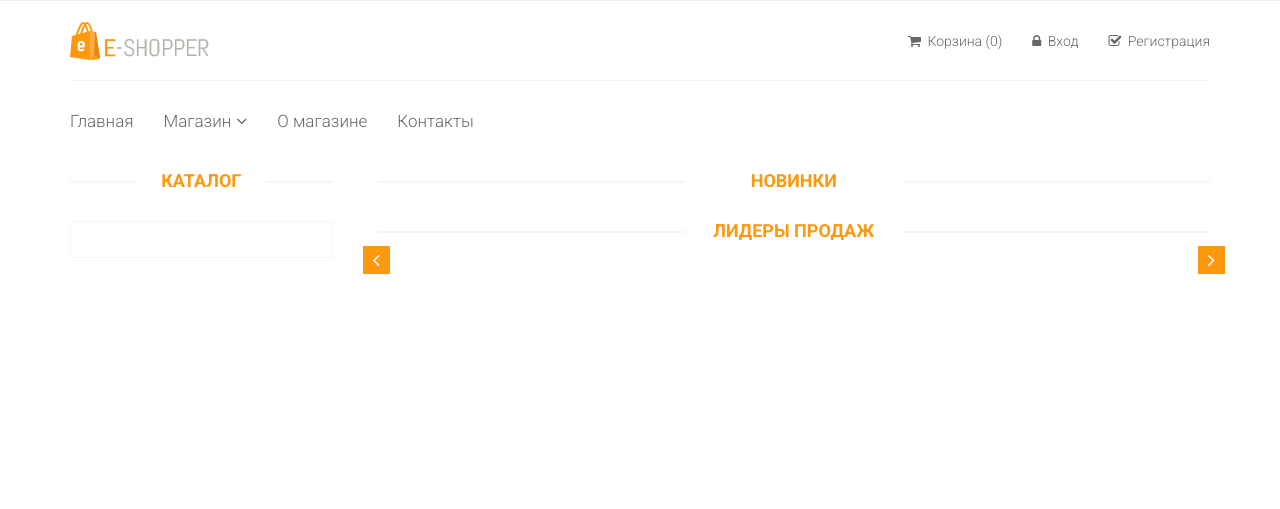
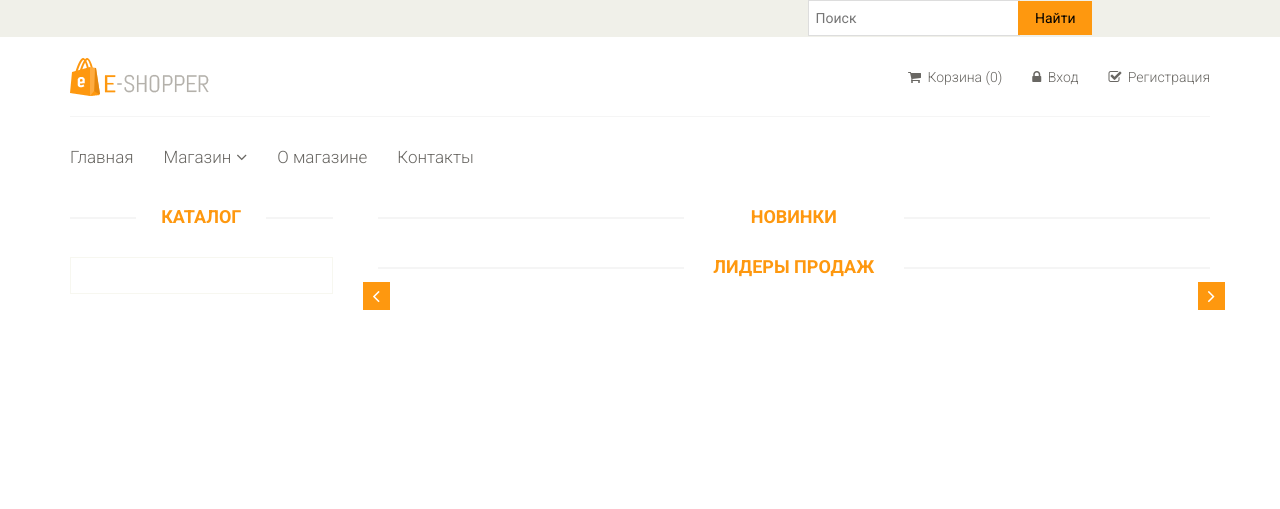
Before and after one commit to wlad96/myshop, a PHP site: page / in a window 1280 px wide. Shown: the top 509 px of the page. Run offline with PHP 8.4, Linux system fonts and the light colour scheme; data that the repository does not hold is empty; some libraries are stand-ins or nearby versions.

Commit message:
view search form

```diff
--- a/template/css/main.css
+++ b/template/css/main.css
@@ -531,7 +531,6 @@ ul.sub-menu {
     color:#FE980F;
 }
 
-
 .searchform input {
     border: 1px solid #DDDDDD;
     color: #CCCCC6;
--- a/views/layouts/header.php
+++ b/views/layouts/header.php
@@ -28,9 +28,23 @@
     <body>
         <div class="page-wrapper">
 
-
             <header id="header"><!--header-->
                 <div class="header_top"><!--header_top-->
+
+                    <div class="searchform pull-right"> <!--searchform-->
+                          <div class="container">
+                            <div class="row">
+                                <div class="col-sm-7"></div>
+                                <div class="col-sm-5">
+                                    <form name="search" method="post" action="search.php">
+                                               <input type="search" name="query" placeholder="Поиск">
+                                               <button type="submit">Найти</button>
+                                    </form>
+                                 </div>
+                            </div>
+                          </div>
+                     </div>   <!--/searchform-->
+
                     <div class="container">
                         <div class="row">
                             <div class="col-sm-6">
@@ -51,6 +65,9 @@
                             </div>
                         </div>
                     </div>
+
+
+
                 </div><!--/header_top-->
 
                 <div class="header-middle"><!--header-middle-->
@@ -83,6 +100,9 @@
                     </div>
                 </div><!--/header-middle-->
 
+
+
+
                 <div class="header-bottom"><!--header-bottom-->
                     <div class="container">
                         <div class="row">
@@ -107,6 +127,7 @@
                                         <li><a href="/about/">О магазине</a></li>
                                         <li><a href="/contacts/">Контакты</a></li>
                                     </ul>
+
                                 </div>
                             </div>
                         </div>
```
Also changed, not shown: nbproject/private/private.xml (+15 -4 lines).
